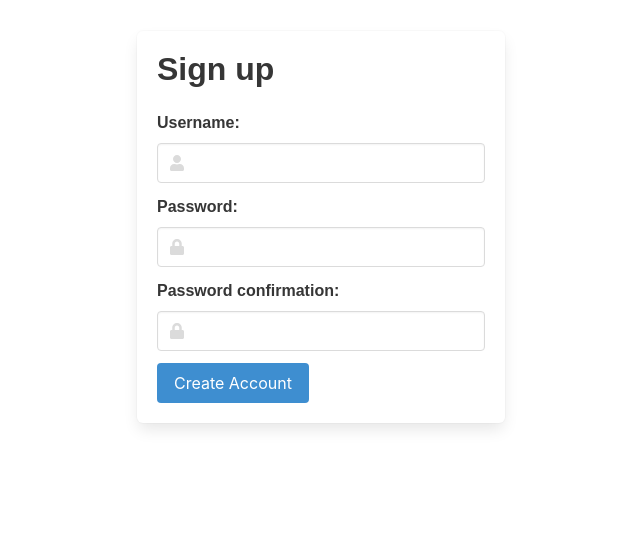
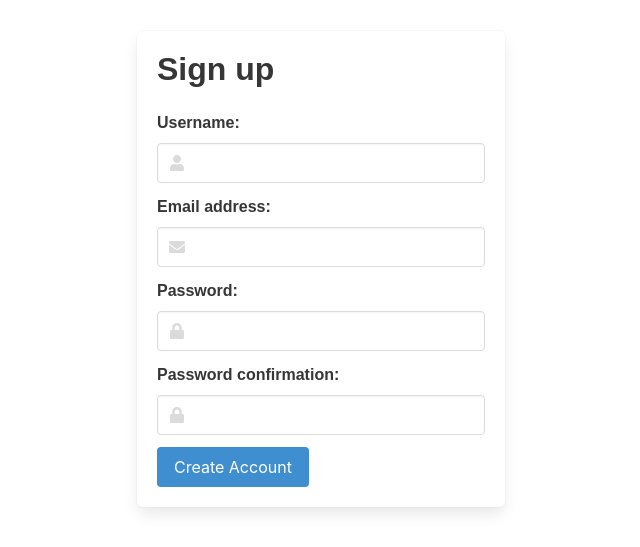
Before and after one commit to rropen/team-app, a Django app: page /signup in a window 1280 px wide. Shown: the part 234-781 px from the top of the page, without its empty margins (319-959 px from the left). Run offline with Django 4.2, Linux system fonts and the light colour scheme; parts of the project's set-up code (start-up, migrations or seed data) failed here and were passed over; some libraries are stand-ins or nearby versions.

Commit message:
Revert "Merge pull request #40 from rropen/corey-452"
This reverts commit e93bfe5161c0379541b79f89ad0136a26392ba5e, reversing
changes made to 30e67cf0c859f8d06f66479cb3aa7ce9567c5e6d.

```diff
--- a/teams_source/teams_app/forms.py
+++ b/teams_source/teams_app/forms.py
@@ -14,7 +14,7 @@ class LoginForm(forms.Form):
 class RegisterForm(UserCreationForm):
     class Meta:
         model=User
-        fields = ['username', 'password1', 'password2']
+        fields = ['username', 'email', 'password1', 'password2']
 
 #JC - Form to add a team to the database using the Team model
 class CreateTeamForm(forms.ModelForm):
--- a/teams_source/teams_app/teams_api/api_serializer.py
+++ b/teams_source/teams_app/teams_api/api_serializer.py
@@ -14,7 +14,7 @@ class UserSerializerAddon(serializers.ModelSerializer):
     role_info = serializers.SerializerMethodField()
     class Meta:
         model = User
-        fields = ["id", "username", "first_name", "last_name", "role_info"]
+        fields = ["id", "username", "first_name", "last_name", "email", "role_info"]
 
     def get_role_info(self, obj):
         serializer = RoleSerializer(Relationship.objects.get(user=obj, status=1, team=self.root.instance[0]).role)
--- a/teams_source/teams_app/teams_api/serializers/teams_list.py
+++ b/teams_source/teams_app/teams_api/serializers/teams_list.py
@@ -9,7 +9,7 @@ from ..api_serializer import RoleSerializer
 class UserSerializer(serializers.ModelSerializer):
     class Meta:
         model = User
-        fields = ["id", "username", "first_name", "last_name"]
+        fields = ["id", "username", "first_name", "last_name", "email"]
 
 class TeamMemberSerializerNormal(serializers.ModelSerializer):
     user = UserSerializer(read_only=True)
--- a/teams_source/teams_app/views.py
+++ b/teams_source/teams_app/views.py
@@ -218,7 +218,9 @@ def profile(request):
         if request.POST.get("lastName") != "" and request.POST.get("lastName") != request.user.last_name:
             request.user.last_name = request.POST.get("lastName")
             request.user.save()
-
+        if request.POST.get("email") != request.user.email:
+            request.user.email = request.POST.get("email")
+            request.user.save()
 
         region = request.POST.get("region")
         region_code = pycountry.countries.get(name=region).alpha_2
--- a/teams_source/templates/pages/sign_up_page.html
+++ b/teams_source/templates/pages/sign_up_page.html
@@ -24,6 +24,8 @@
                                     <span class="icon is-small is-left">
                                         {% if field.name == "username" %}
                                             <i class="fa fa-user"></i>
+                                        {% elif field.name == "email" %}
+                                            <i class="fas fa-envelope"></i>
                                         {% else %}
                                             <i class="fa fa-lock"></i>
                                         {% endif %}
```
Also changed, not shown: teams_source/templates/pages/profile.html (+13 -0 lines).
